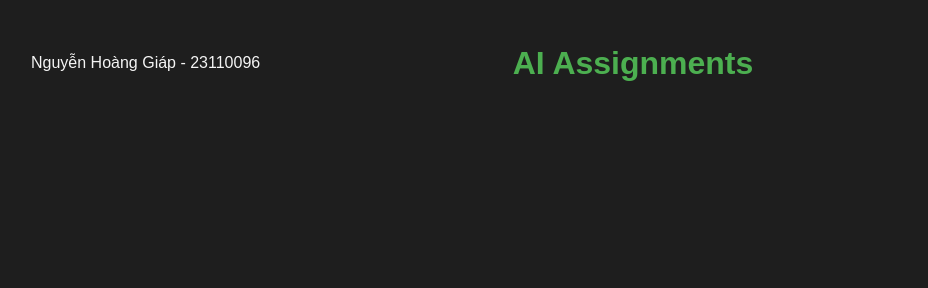
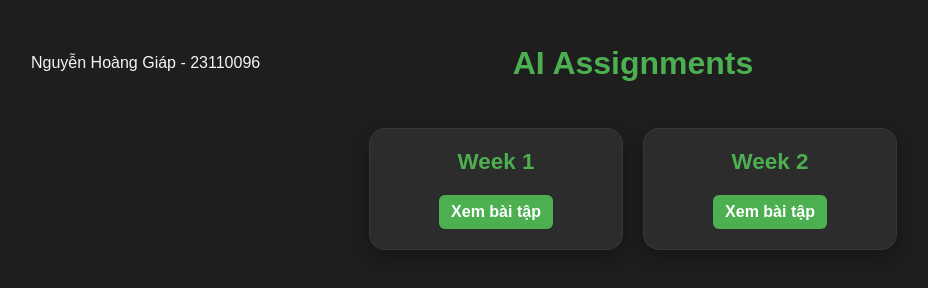
Before and after one commit to HoangGJinn/AI_Assignment, a plain HTML site: page index.html in a window 1280 px wide. Shown: the whole page, without its empty margins (7-935 px from the left). Drawn offline with Linux system fonts and the light colour scheme.

Commit message:
Fix syntax error in weeks array in index.html

```diff
--- a/index.html
+++ b/index.html
@@ -94,8 +94,8 @@
     const repoUrl = "https://github.com/HoangGJinn/AI_Assignment/tree/main/";
 
     const weeks = [
-      { name: "Week 1", path: "Week_1/Assignment" }
-      { name: "Week 2", path: "Week_2/Assignment" },
+      { name: "Week 1", path: "Week_1/Assignment" },
+      { name: "Week 2", path: "Week_2/Assignment" }
       //{ name: "Week 3", path: "Week_3/Assignment" }
     ];
 
```
